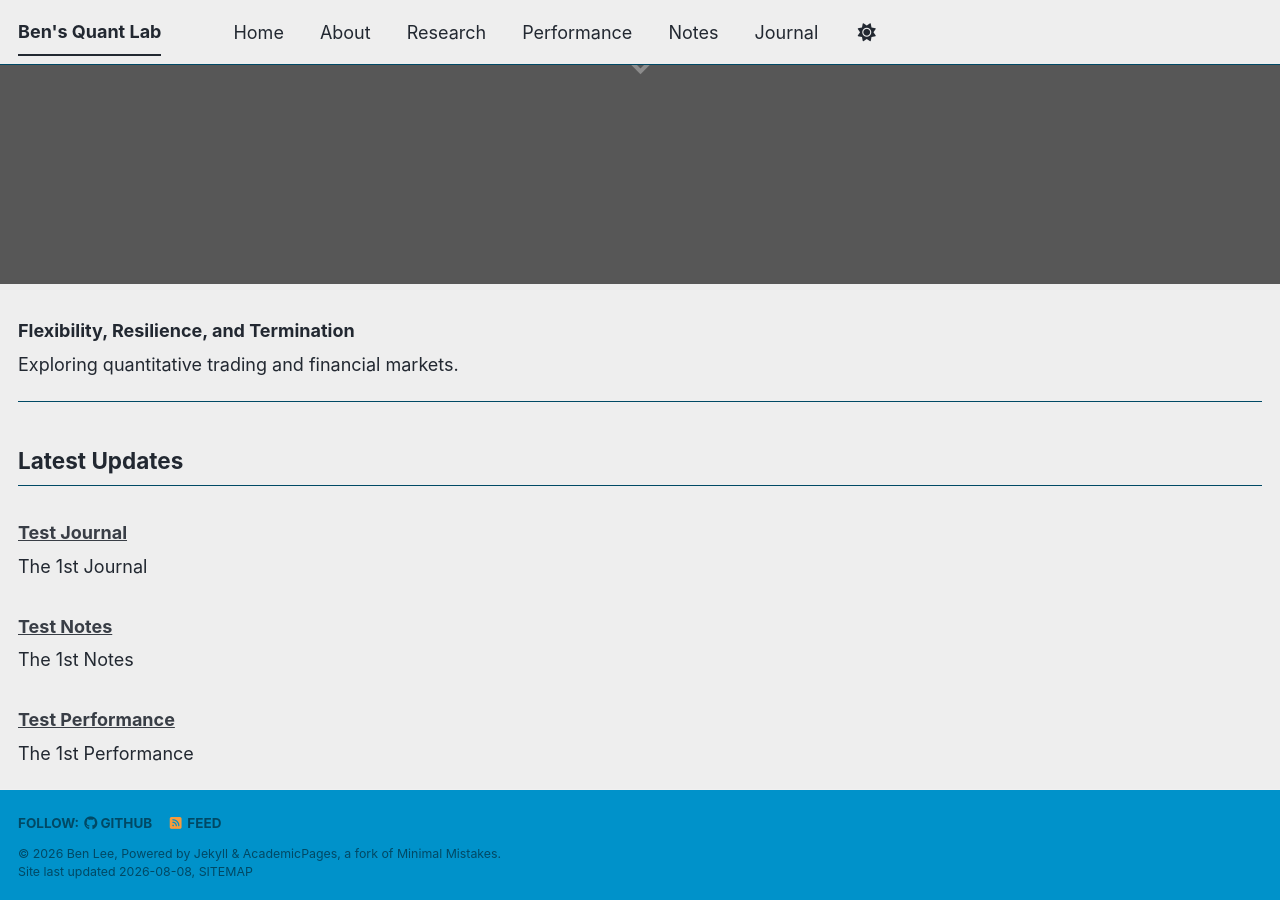
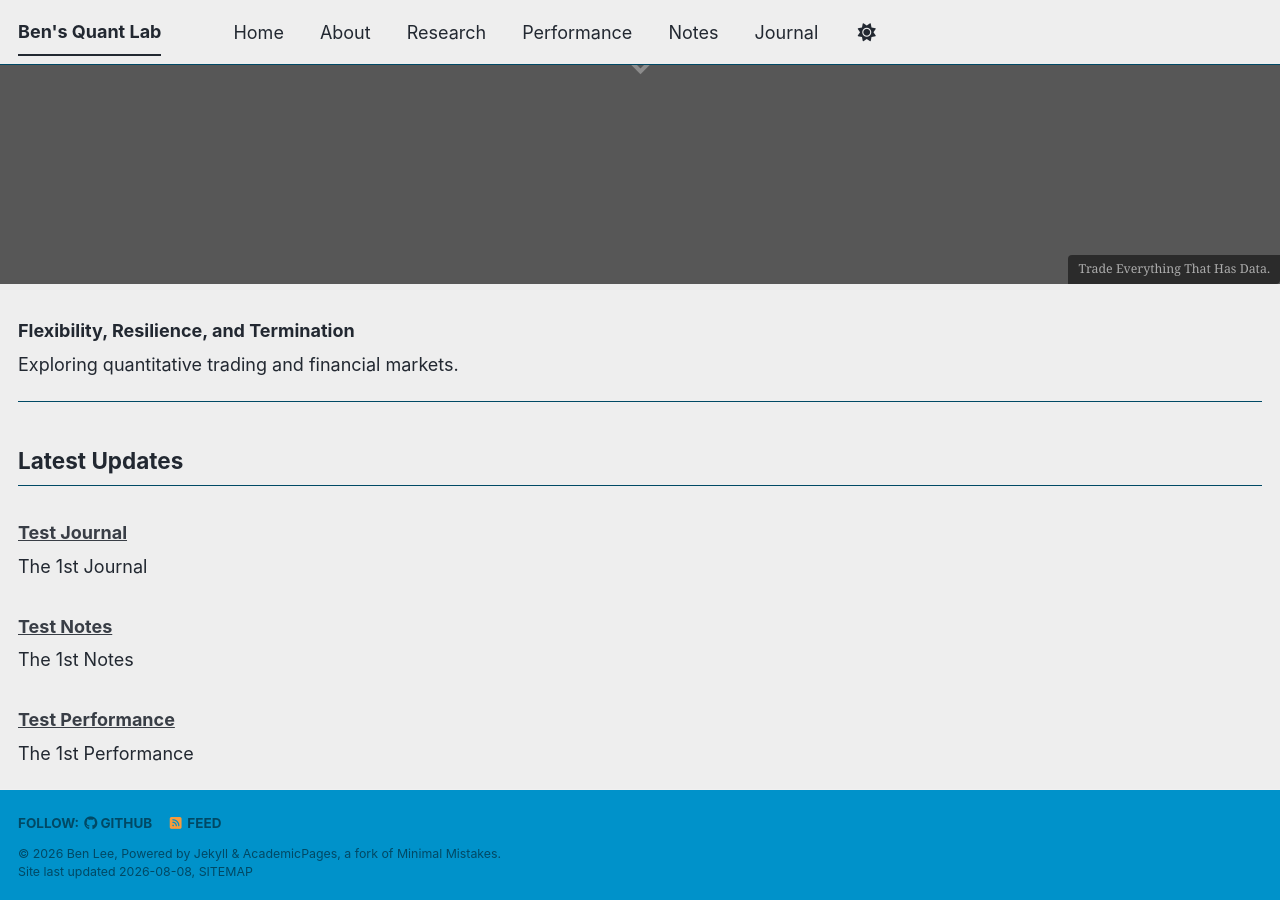
Before and after one commit to leebh1119/leebh1119.github.io, a Jekyll site: the page built from index.md, in a window 1280 px wide and 900 px high, scrolled down 681 px. Built offline with Jekyll 4.4.1, drawn with Linux system fonts in a browser that asks for light colours; a style sheet for code colours, icons or effects is not loaded.

Commit message:
Inserted caption

```diff
--- a/index.md
+++ b/index.md
@@ -6,6 +6,7 @@ permalink: /
 header:
   overlay_image: home.png
   overlay_filter: 0.45
+  caption: "Trade Everything That Has Data."
 ---
 
 <a id="content-start"></a>
```
